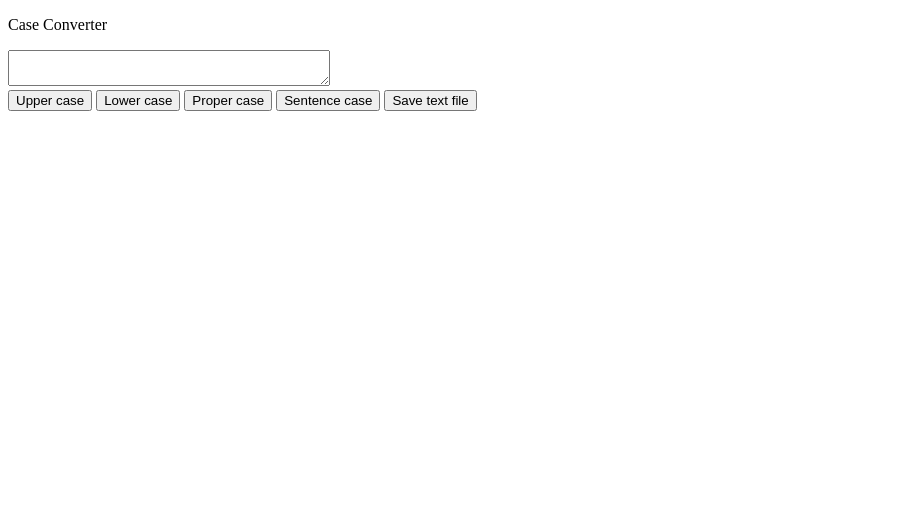
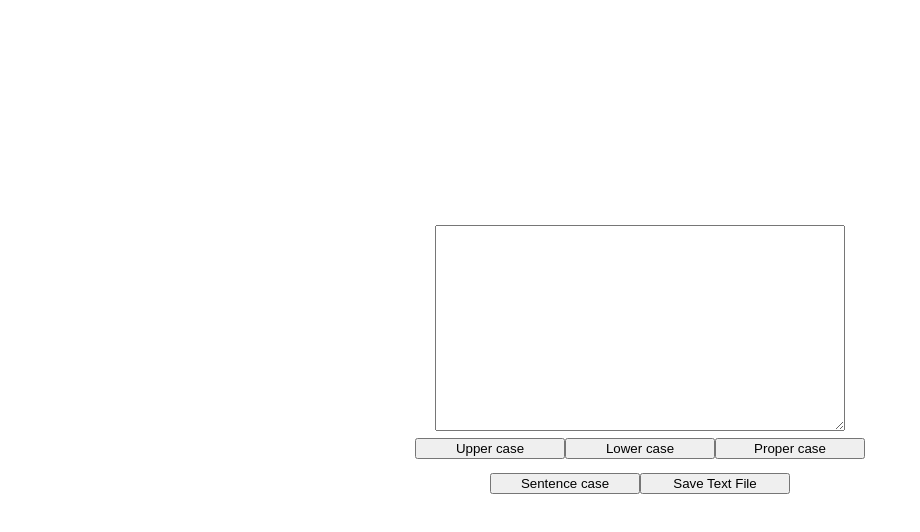
Before and after one commit to uchgrers/Case-Converter, a plain HTML site: page index.html in a window 1280 px wide. Shown: the whole page, without its empty margins (0-920 px from the left). Drawn offline with Linux system fonts and the light colour scheme.

Commit message:
Case Converter

```diff
--- a/index.html
+++ b/index.html
@@ -2,19 +2,22 @@
 <html lang="en">
 <head>
     <meta charset="UTF-8">
-    <title>Title</title>
+    <title>Case Converter</title>
     <link rel="stylesheet" href="style.css">
 </head>
 <body>
-    <div class="title"><p>Case Converter</p></div>
-    <textarea></textarea>
+<div id="main-container">
+    <textarea id="text"></textarea>
     <br>
-    <button id="upper-case">Upper case</button>
-    <button id="lower-case">Lower case</button>
-    <button id="proper-case">Proper case</button>
-    <button id="sentence-case">Sentence case</button>
-    <button id="save-text-file">Save text file</button>
-    <p id="secondP"></p>
-    <script src="main.js"></script>
+    <div id="btn-container">
+        <div class="btn-holder"><button class="btn" id="upper-case">Upper case</button></div>
+        <div class="btn-holder"><button class="btn" id="lower-case">Lower case</button></div>
+        <div class="btn-holder"><button class="btn" id="proper-case">Proper case</button></div>
+        <div class="btn-holder"><button class="btn" id="sentence-case">Sentence case</button></div>
+        <div class="btn-holder"><button class="btn" id="save-text-file">Save Text File</button></div>
+    </div>
+
+</div>
+<script src="main.js"></script>
 </body>
 </html>
--- a/main.js
+++ b/main.js
@@ -48,6 +48,6 @@ function download(filename, text) {
 }
 
 save.addEventListener("click", function () {
-    let text = document.querySelector("textarea").value;
+    let text = document.getElementById("text").value;
     download('text.txt', text);
 }, false);
--- a/style.css
+++ b/style.css
@@ -1,4 +1,44 @@
 textarea {
-    width: 25%;
-    height: 20%;
+    width: 500px;
+    height: 200px;
 }
+
+body {
+    padding-top: 15%;
+}
+
+#main-container {
+    display: flex;
+    flex-wrap: wrap;
+    justify-content: center;
+    width: 40%;
+    height: 40%;
+    padding-top: 2%;
+    margin: auto;
+}
+
+#text {
+    width: 80%;
+    min-width: 50%;
+}
+
+#btn-container {
+    display: flex;
+    width: 500px;
+    height: 70px;
+    justify-content: center;
+    align-items: center;
+    align-content: space-around;
+    flex-wrap: wrap;
+}
+
+.btn-holder {
+    justify-content: center;
+    align-items: center;
+    width: 30%;
+    align-self: flex-start;
+}
+
+.btn {
+    width: 100%;
+}
```
